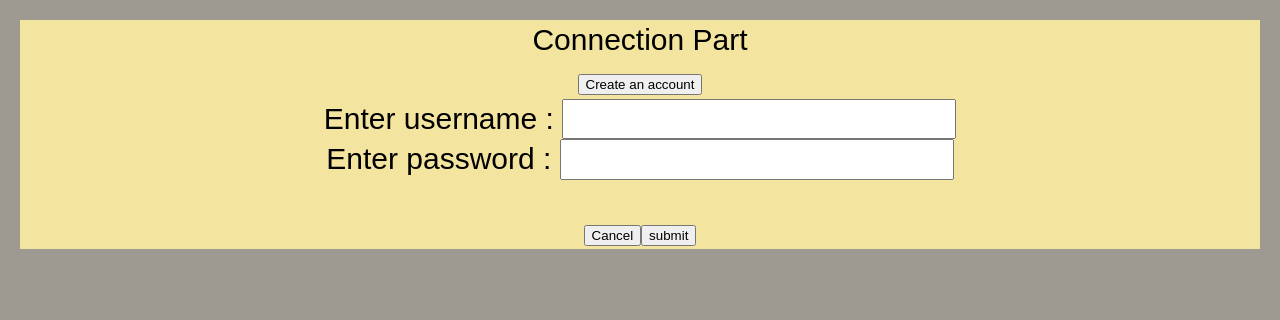
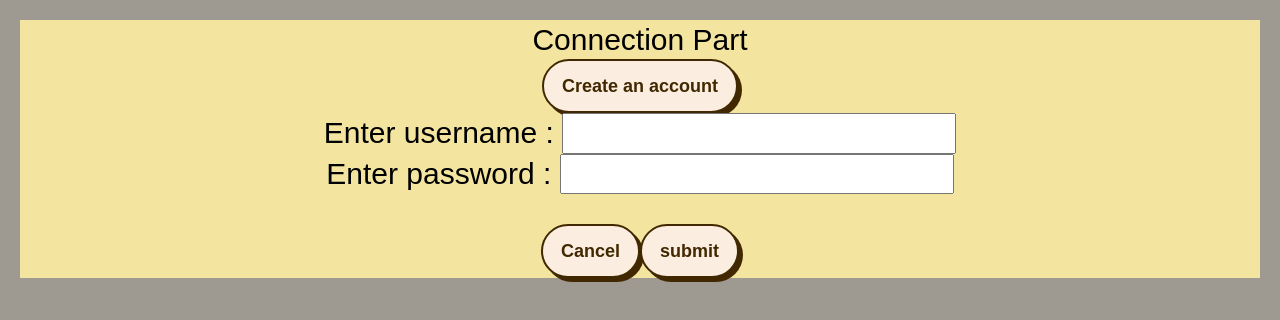
Before and after one commit to evangmp/learn-project-frontend, a React (Vite) app: page /connection in a window 1280 px wide. Shown: the top 320 px of the page. Built offline with nearby package versions, Linux system fonts and the light colour scheme.

Commit message:
add task navigate and optimization

```diff
--- a/src/pages/Connection/Connection.tsx
+++ b/src/pages/Connection/Connection.tsx
@@ -1,10 +1,11 @@
-import {Link, useNavigate} from "react-router-dom";
+import {useNavigate} from "react-router-dom";
 import React, {ChangeEvent, useEffect, useState} from "react";
 import IAccountData from "../../types/Account.ts";
 import SecurityService from "../../services/AuthentificationService.ts";
 import {AxiosResponse} from "axios";
 import CookiesConfiguration from "../Cookies/CookiesConfiguration.ts";
 import CSSInput from "../CSS/CSS-input.ts";
+import CSSButton from "../CSS/CSS-button.ts";
 
 const Connection = () => {
     const navigate = useNavigate();
@@ -61,7 +62,7 @@ const Connection = () => {
                 navigate("/");
 
             })
-            .catch((e: Error) => {
+            .catch((e: AxiosResponse) => {
                 console.log(e);
                 setMessage("Error, please retry");
 
@@ -75,10 +76,8 @@ const Connection = () => {
             </div>
 
             <div>
-                <button>
-                    <Link to={"/connection/create"}>
-                        Create an account
-                    </Link>
+                <button style={CSSButton.buttonConnectionPageSettings} className="connection-button" onClick={() => navigate("/connection/create")}>
+                    <span>Create an account</span>
                 </button>
             </div>
 
@@ -117,13 +116,11 @@ const Connection = () => {
                 <p>{message}</p>
             </div>
 
-            <button>
-                <Link to={"/"}>
-                    Cancel
-                </Link>
+            <button style={CSSButton.buttonConnectionPageSettings} className="connection-button" onClick={() => navigate("/")}>
+                <span>Cancel</span>
             </button>
 
-            <button onClick={signInUser}>
+            <button style={CSSButton.buttonConnectionPageSettings} className="connection-button" onClick={signInUser}>
                 submit
             </button>
         </div>
--- a/src/pages/CreateAccount/CreateAccount.tsx
+++ b/src/pages/CreateAccount/CreateAccount.tsx
@@ -1,6 +1,6 @@
 import React, {ChangeEvent, useEffect, useState} from "react";
 import IAccountData from "../../types/Account.ts";
-import {Link, useNavigate} from "react-router-dom";
+import {useNavigate} from "react-router-dom";
 import SecurityService from "../../services/AuthentificationService.ts";
 import {AxiosResponse} from "axios";
 import Method from "../../services/Method.ts";
--- a/src/pages/Home/Home.tsx
+++ b/src/pages/Home/Home.tsx
@@ -1,5 +1,5 @@
 import React, {CSSProperties, useEffect, useState} from "react";
-import {Link, useNavigate} from "react-router-dom";
+import {useNavigate} from "react-router-dom";
 import CookiesConfiguration from "../Cookies/CookiesConfiguration.ts";
 import CSSButton from "../CSS/CSS-button.ts";
 import SecurityService from "../../services/AuthentificationService.ts";
--- a/src/pages/Tasks/AddTask.tsx
+++ b/src/pages/Tasks/AddTask.tsx
@@ -15,7 +15,9 @@ const AddTask = () => {
     useEffect(() => {
         if(idUser)
             getUserTask(Number(idUser));
-    }, [idUser]);
+        if(!cookiesConfiguration.getCookie("log in"))
+            navigate("/");
+    }, [idUser, navigate]);
 
     // boolean to set the discipline checkboxes
     const [selectedDiscipline, setSelectedDiscipline] = useState<Discipline | undefined>(undefined);
--- a/src/pages/Tasks/TaskHome.tsx
+++ b/src/pages/Tasks/TaskHome.tsx
@@ -12,7 +12,7 @@ const TasksHome = () => {
 
     useEffect(() => {
         if(CookiesConfiguration.getCookie("login"))
-            setLogin(true)
+            setLogin(true);
     }, [navigate]);
 
     return (
```
